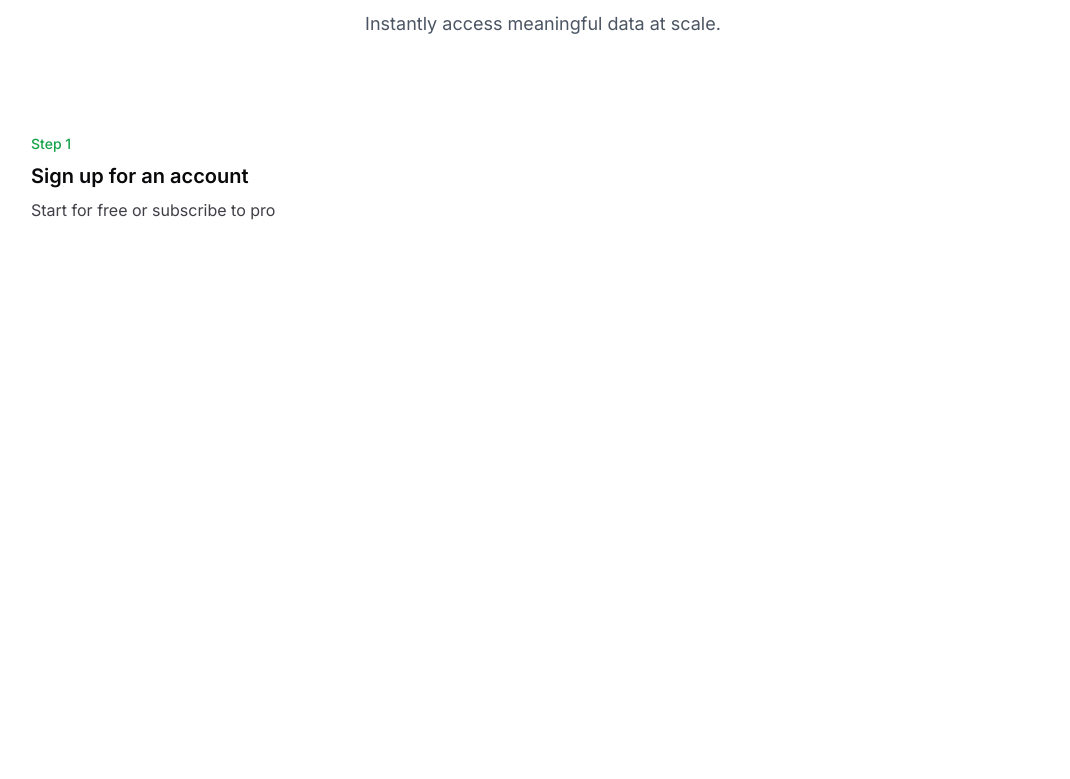
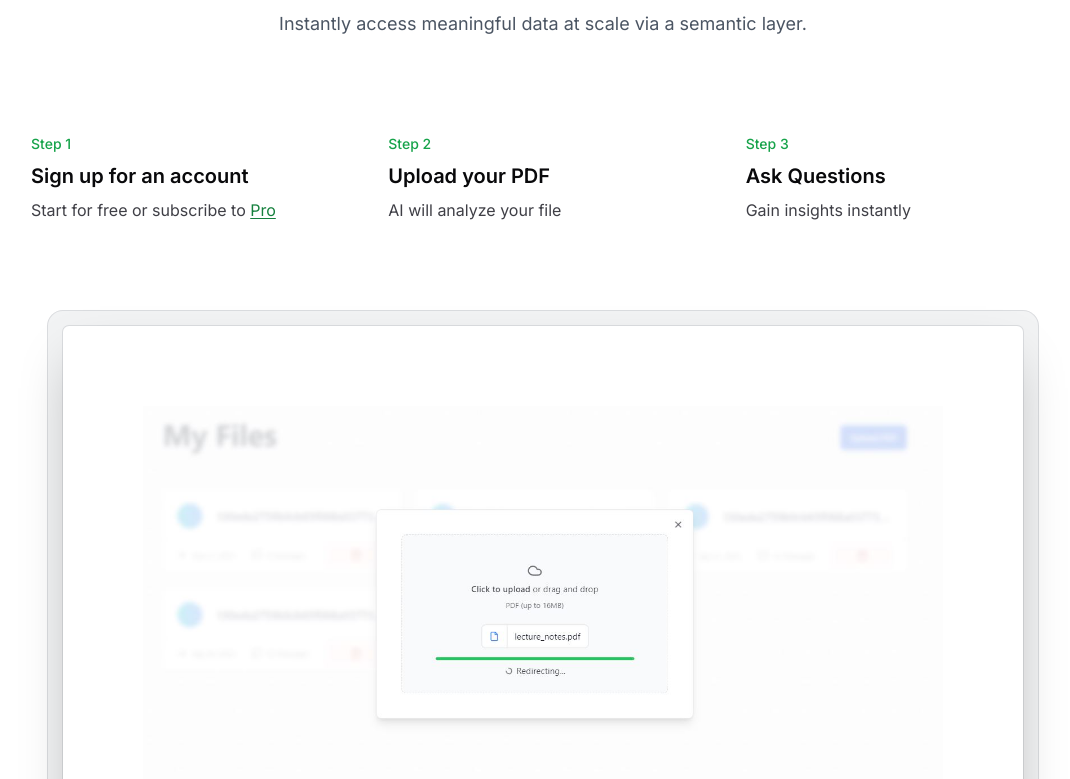
Before and after one commit to devhmac/sift-ai, a Next.js app: page / in a window 1280 px wide. Shown: the part 1621-2400 px from the top of the page, without its empty margins (97-1167 px from the left). Before the commit the page ends 1979 px from the top, so only its background shows below. Built offline with nearby package versions, Linux system fonts and the light colour scheme.

Commit message:
landing wrapup

```diff
--- a/src/app/page.tsx
+++ b/src/app/page.tsx
@@ -91,7 +91,7 @@ export default function Home() {
               Upload to start chatting
             </h2>
             <p className="mt-4 text-lg text-gray-600">
-              Instantly access meaningful data at scale.
+              Instantly access meaningful data at scale via a semantic layer.
             </p>
           </div>
         </div>
@@ -99,17 +99,56 @@ export default function Home() {
         {/* steps */}
         <ol className="my-8 space-y-4 pt-8 md:flex md:space-x-12 md:space-y-0">
           <li className="md:flex-1">
-            <div className="flex flex-col space-y-2 border-1-4 border-zinc-300 py-2 pl-4 md:border-l-0 md:pd-0 md:pl-0 md:pt-4">
+            <div className="flex flex-col space-y-2 border-l-4 border-zinc-300 py-2 pl-4 md:border-l-0 md:pd-0 md:pl-0 md:pt-4">
               <span className="text-sm font-medium text-green-600">Step 1</span>
               <span className="text-xl font-semibold">
                 Sign up for an account
               </span>
               <span className="mt-2 text-zinc-700">
-                Start for free or subscribe to pro
+                Start for free or subscribe to{" "}
+                <Link
+                  href="/pricing"
+                  className="text-green-700 underline underline-offset-2"
+                >
+                  Pro
+                </Link>
+              </span>
+            </div>
+          </li>
+          <li className="md:flex-1">
+            <div className="flex flex-col space-y-2 border-l-4 border-zinc-300 py-2 pl-4 md:border-l-0 md:pd-0 md:pl-0 md:pt-4">
+              <span className="text-sm font-medium text-green-600">Step 2</span>
+              <span className="text-xl font-semibold">Upload your PDF </span>
+              <span className="mt-2 text-zinc-700">
+                AI will analyze your file
+              </span>
+            </div>
+          </li>
+          <li className="md:flex-1">
+            <div className="flex flex-col space-y-2 border-l-4 border-zinc-300 py-2 pl-4 md:border-l-0 md:pd-0 md:pl-0 md:pt-4">
+              <span className="text-sm font-medium text-green-600">Step 3</span>
+              <span className="text-xl font-semibold">Ask Questions</span>
+              <span className="mt-2 text-zinc-700">
+                Gain insights instantly
               </span>
             </div>
           </li>
         </ol>
+
+        <div className="mx-auto max-w-6xl px-6 lg:px-8">
+          <div className="mt-16 flow-root sm:mt-24">
+            <div className="-m-2 rounded-xl bg-gray-900/5 p-2 ring-1 ring-inset ring-gray-900/10 lg:-m-4 lg:rounded-2xl lg:p-4">
+              <Image
+                className="rounded-md bg-white p-2 sm:p-8 md:p-20 shadow-2xl ring-1 ring-gray-900/10"
+                src="/file-upload-preview.jpg"
+                alt="Upload Preview"
+                width={1419}
+                height={732}
+                quality={100}
+              />
+            </div>
+          </div>
+        </div>
       </div>
     </>
   );
```
